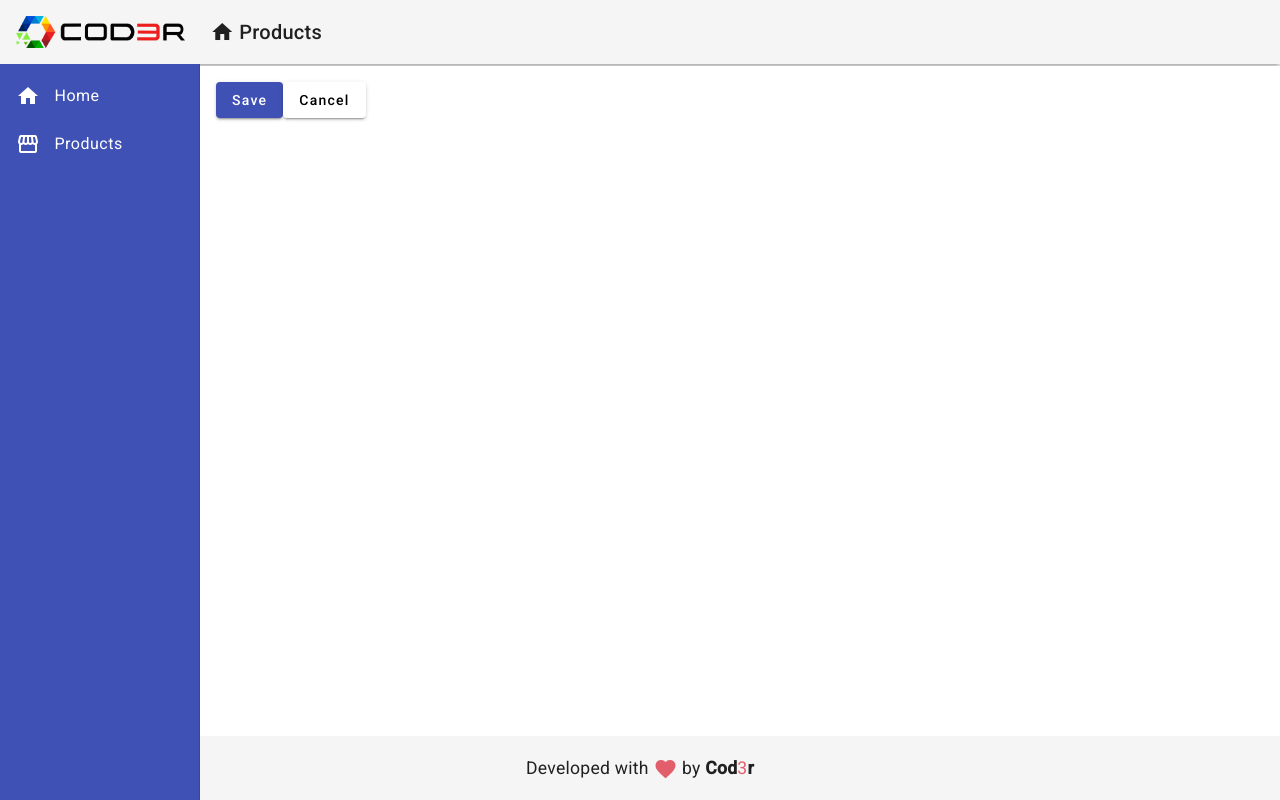
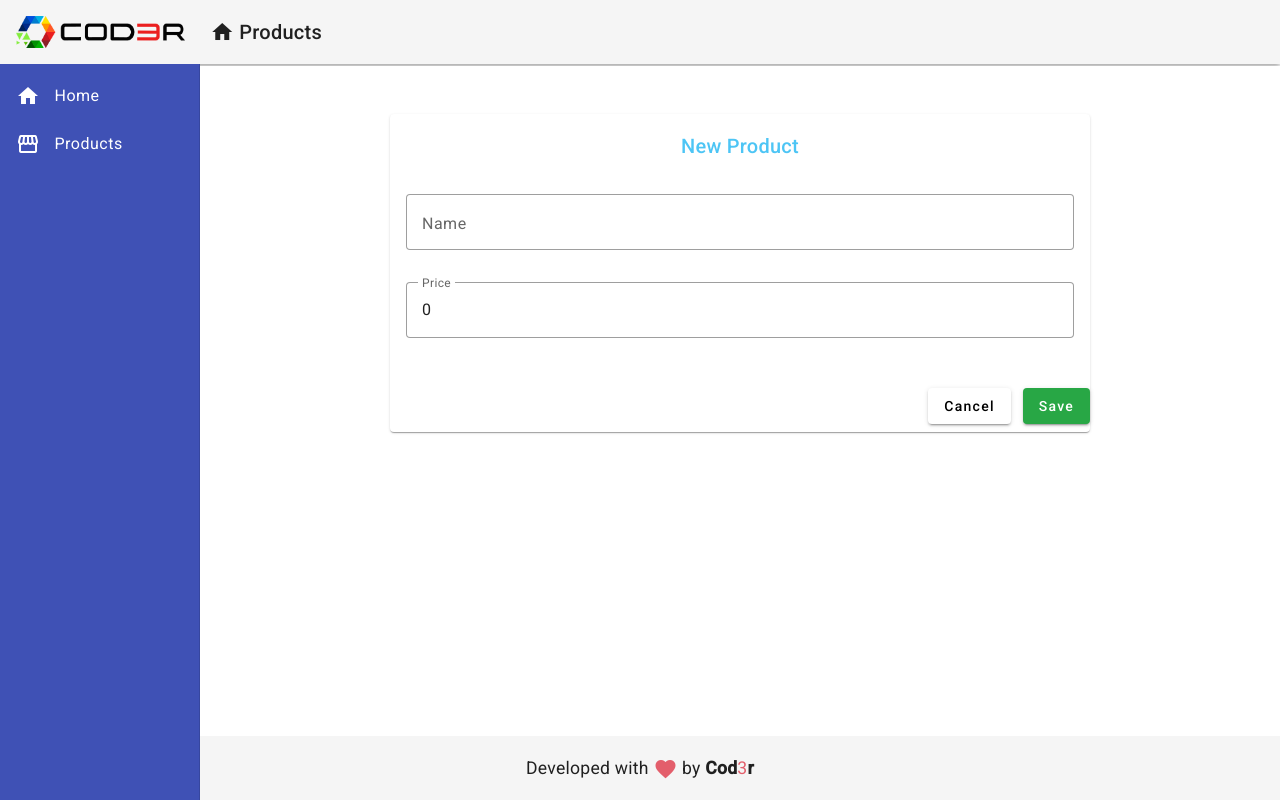
Before and after one commit to pauloalvesm/angular-products, an Angular app in the folder frontend/: page /products/create in a window 1280 px wide. Built offline with nearby package versions, Linux system fonts and the light colour scheme.

Commit message:
feat: implement product creation form

```diff
--- a/frontend/src/app/modules/product/components/product-create/product-create.component.html
+++ b/frontend/src/app/modules/product/components/product-create/product-create.component.html
@@ -1,7 +1,28 @@
-<button mat-raised-button (click)="createProduct()" color="primary">
-  Save
-</button>
+<mat-card class="product-card">
+  <mat-card-header>
+    <mat-card-title class="card-title">New Product</mat-card-title>
+  </mat-card-header>
 
-<button mat-raised-button (click)="cancel()">
-  Cancel
-</button>
+  <mat-card-content>
+    <form class="form-container">
+      <mat-form-field appearance="outline">
+        <mat-label>Name</mat-label>
+        <input matInput placeholder="Name" name="name" [(ngModel)]="product.name">
+      </mat-form-field>
+
+      <mat-form-field appearance="outline">
+        <mat-label>Price</mat-label>
+        <input matInput placeholder="Price" name="price" type="number" [(ngModel)]="product.price">
+      </mat-form-field>
+    </form>
+  </mat-card-content>
+
+  <div class="actions-row">
+    <button mat-raised-button (click)="cancel()" title="Cancel">
+      Cancel
+    </button>
+    <button mat-raised-button (click)="createProduct()" class="success-button" title="Save">
+      Save
+    </button>
+  </div>
+</mat-card>
--- a/frontend/src/app/modules/product/components/product-create/product-create.component.ts
+++ b/frontend/src/app/modules/product/components/product-create/product-create.component.ts
@@ -12,8 +12,8 @@
 export class ProductCreateComponent implements OnInit {
 
   product: Product = {
-    name: 'Product test',
-    price: 125.98
+    name: '',
+    price: 0
   }
 
   constructor(private productService: ProductService, private router: Router) {}
@@ -25,6 +25,7 @@
   createProduct(): void {
     this.productService.create(this.product).subscribe(() => {
       this.productService.showMessage('Product created!');
+      this.router.navigate(['/products']);
     });
   }
 
```
Also changed, not shown: frontend/src/app/modules/product/product.module.ts (+12 -2 lines).
